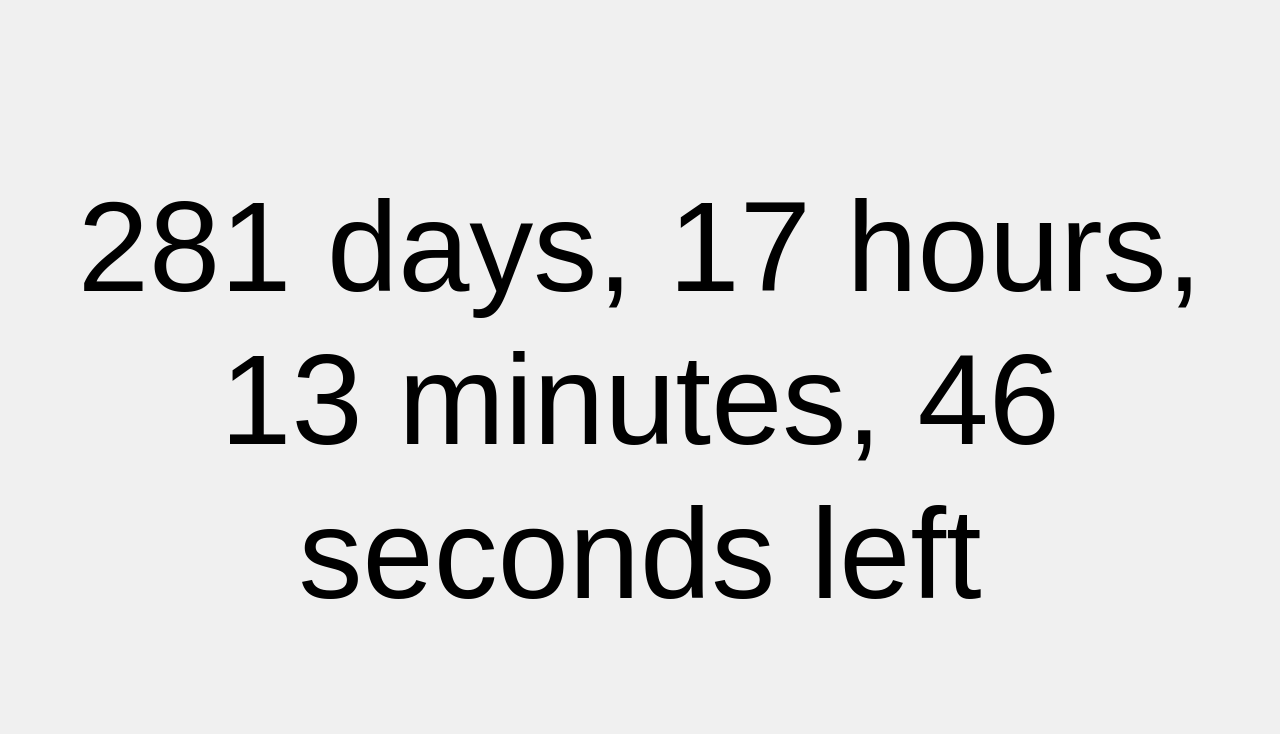
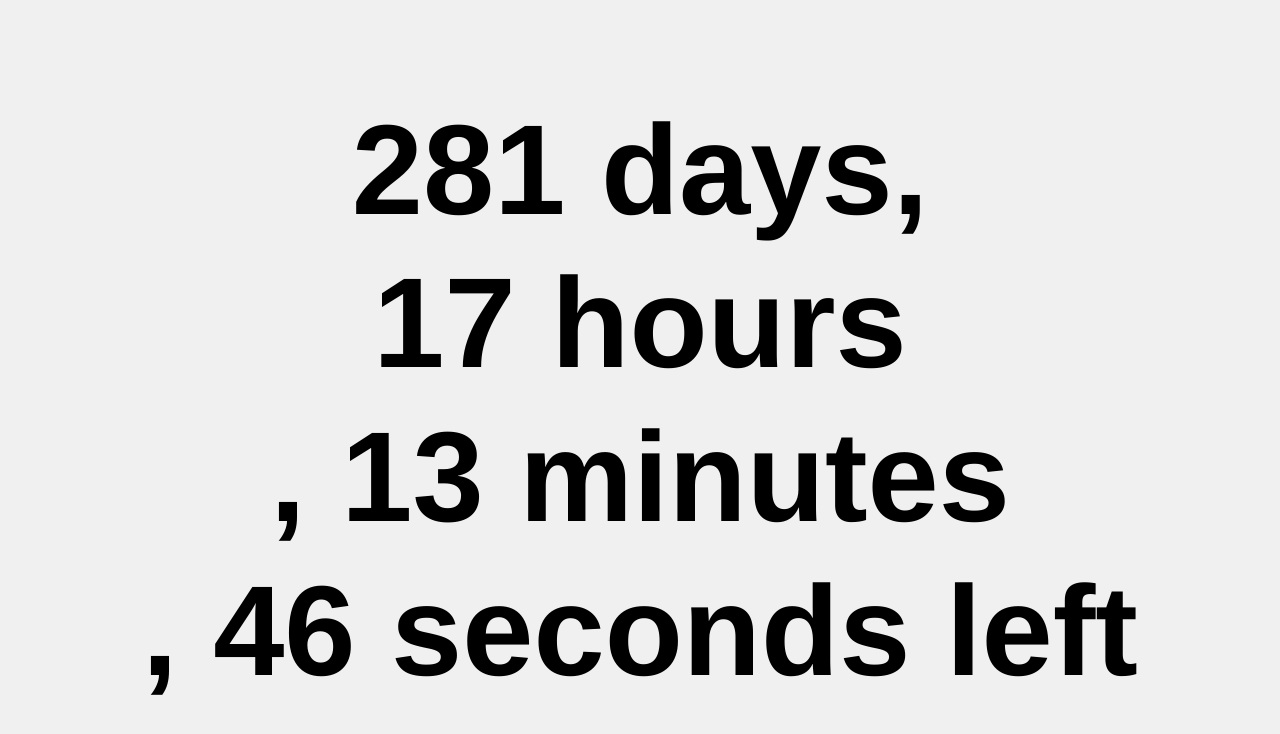
Before and after one commit to Meandmybadself/danny-countdown, a plain HTML site: page index.html in a window 1280 px wide. Drawn offline with Linux system fonts and the light colour scheme.

Commit message:
Updates text

```diff
--- a/index.html
+++ b/index.html
@@ -6,7 +6,8 @@
     <title>Countdown</title>
     <style>
         body {
-            font-family: Arial, sans-serif;
+            font-family: Helvetica, Arial, sans-serif;
+            font-weight: bold;
             display: flex;
             justify-content: center;
             align-items: center;
@@ -41,7 +42,7 @@
             const seconds = Math.floor((timeLeft % (1000 * 60)) / 1000);
 
             document.getElementById('countdown').innerHTML =
-                `${days} days, ${hours} hours, ${minutes} minutes, ${seconds} seconds left`;
+                `${days} days,<br/> ${hours} hours<br/>, ${minutes} minutes<br/>, ${seconds} seconds left`;
         }
 
         updateCountdown();
```
